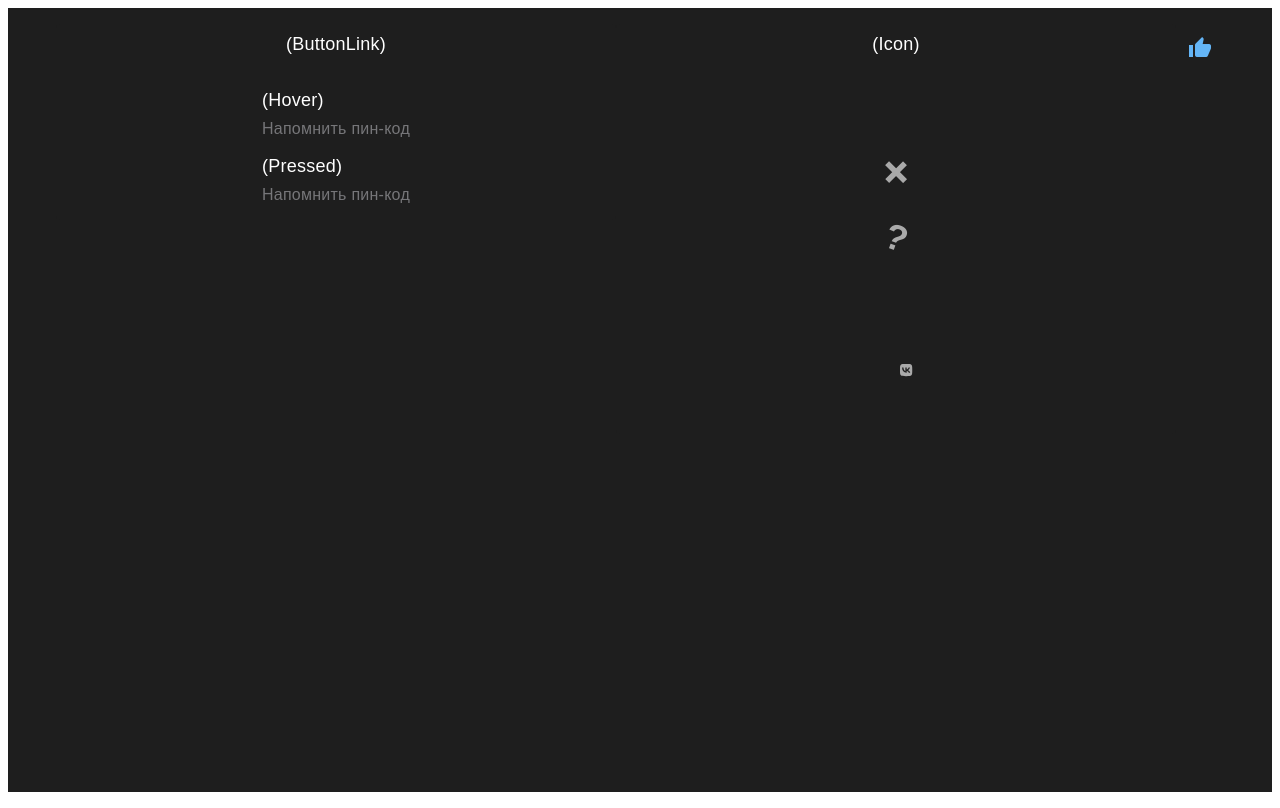
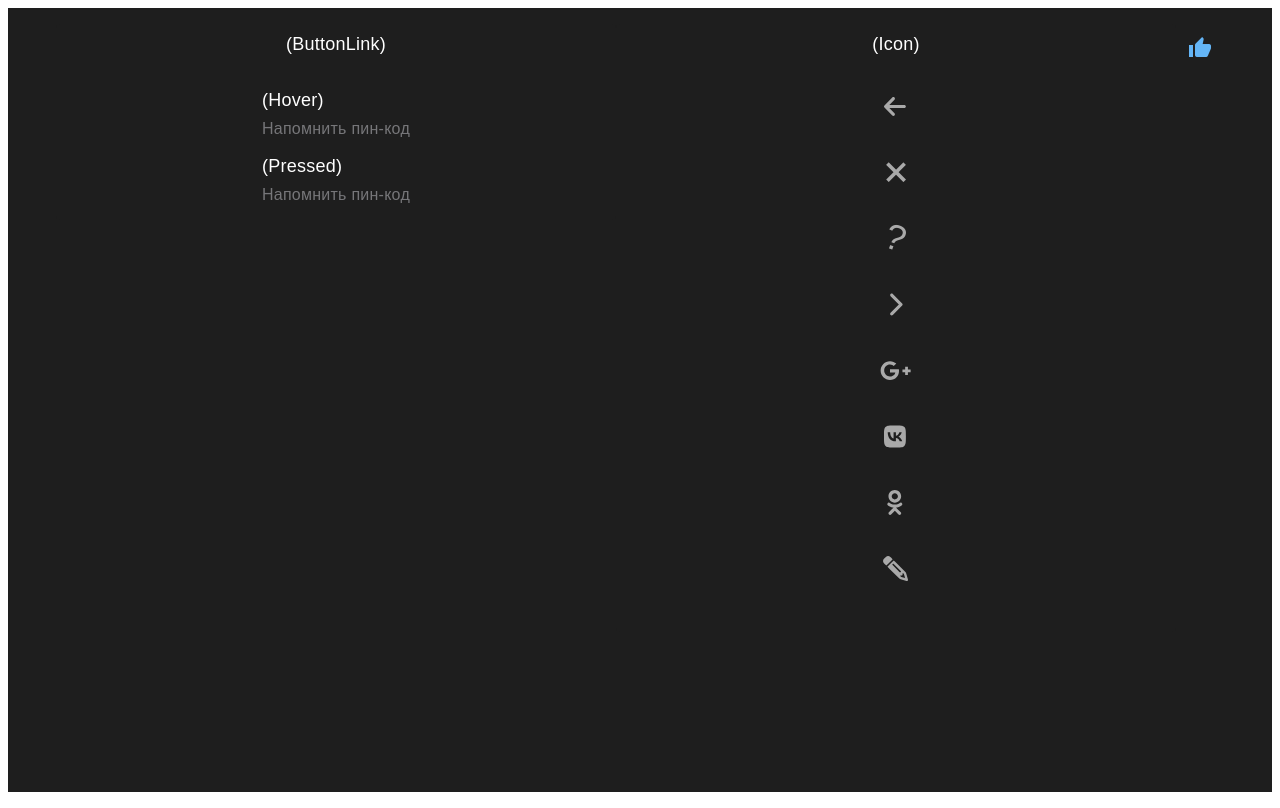
Before and after one commit to alexyasinsky/custom-button-vue3, a Vue app: page / in a window 1280 px wide. Built offline with nearby package versions, Linux system fonts and the light colour scheme; a web font is replaced by a local one.

Commit message:
icon column done

```diff
--- a/src/components/CustomButton.vue
+++ b/src/components/CustomButton.vue
@@ -11,10 +11,9 @@
       @click="handler"
       size="large"
       variant="plain"
-      class='btn'
+      class='btn btn__icon'
   >
     <slot></slot>
-
   </v-btn>
 
   <v-btn
@@ -81,5 +80,14 @@ export default {
       color: #C4296C;
     }
   }
+  &__icon {
+    display: flex;
+    align-items: center;
+    font-style: normal;
+    text-align: center;
+    margin-bottom: 30px;
+    font-size: 25px;
+  }
 }
+
 </style>
--- a/src/components/IconColumn.vue
+++ b/src/components/IconColumn.vue
@@ -6,11 +6,19 @@
             :category="button.category"
             :variant="button.variant"
             :size="button.size"
-            class="icon"
+
         >
-          <p :class="button.className">{{button.title}}</p>
-          <p v-if="button.faIcon"><v-icon>{{button.mdIcon}}</v-icon></p>
-          <font-awesome-icon v-if="button.faIcon" :icon="button.faIcon"/>
+          <p
+            v-if='button.title'
+            :class="button.className"
+          >
+            {{button.title}}
+          </p>
+          <font-awesome-icon
+            v-if="button.icon"
+            :icon="button.icon"
+            :class="button.className"
+          />
         </custom-button>
       </button-card>
     </div>
@@ -37,9 +45,8 @@ export default {
       buttons: [
         {
           id: 'leftArrowIcon',
-          mdIcon: 'mdi-arrow-left-thick',
+          icon: "fa-solid fa-arrow-left",
           category: 'icon',
-          className: 'icon__mdi'
         },
         {
           id: 'closeIcon',
@@ -55,16 +62,31 @@ export default {
         },
         {
           id: 'chevronRight',
-          mdIcon: 'mdi-chevron-right',
+          icon: "fa-solid fa-chevron-right",
           category: 'icon',
-          className: 'icon__mdi'
+        },
+        {
+          id: 'googlePlusIcon',
+          icon: ['fa-brands', 'google-plus-g'],
+          category: 'icon'
         },
         {
           id: 'vkIcon',
-          faIcon: 'fa-brands fa-vk',
+          icon: 'fa-brands fa-vk',
           category: 'icon',
-          className: 'icon__mdi'
+        },
+        {
+          id: 'odnoklassnikiIcon',
+          icon: 'fa-brands fa-odnoklassniki',
+          category: 'icon',
+        },
+        {
+          id: 'pencilIcon',
+          icon: "fa-solid fa-pencil",
+          category: 'icon',
+          className: 'icon__pencil'
         }
+
       ]
     }
   }
@@ -74,15 +96,6 @@ export default {
 
 <style scoped lang="scss">
   .icon {
-    display: flex;
-    align-items: center;
-    font-style: normal;
-    font-weight: 900;
-    text-align: center;
-    margin-bottom: 30px;
-    &__mdi + .mdi {
-      font-size: 35px;
-    }
     &__close {
       font-size: 50px;
       transform: rotate(-45deg);
@@ -91,5 +104,8 @@ export default {
       font-size: 36px;
       transform: rotate(20deg);
     }
+    &__pencil {
+      transform: rotateY(180deg);
+    }
   }
 </style>
--- a/src/plugins/fontawesome/index.js
+++ b/src/plugins/fontawesome/index.js
@@ -1,8 +1,19 @@
 import { library } from '@fortawesome/fontawesome-svg-core'
 import { faVk } from '@fortawesome/free-brands-svg-icons';
-import { faPhone } from "@fortawesome/free-solid-svg-icons";
+import { faPencil } from "@fortawesome/free-solid-svg-icons";
+import { faArrowLeft } from '@fortawesome/free-solid-svg-icons';
+import { faChevronRight } from '@fortawesome/free-solid-svg-icons';
+import { faOdnoklassniki } from '@fortawesome/free-brands-svg-icons';
+import { faGooglePlusG } from '@fortawesome/free-brands-svg-icons';
 
-library.add(faPhone);
-library.add(faVk);
+library.add(
+  faVk,
+  faArrowLeft,
+  faChevronRight,
+  faOdnoklassniki,
+  faGooglePlusG,
+  faPencil
+
+);
 
 export default library;
```
